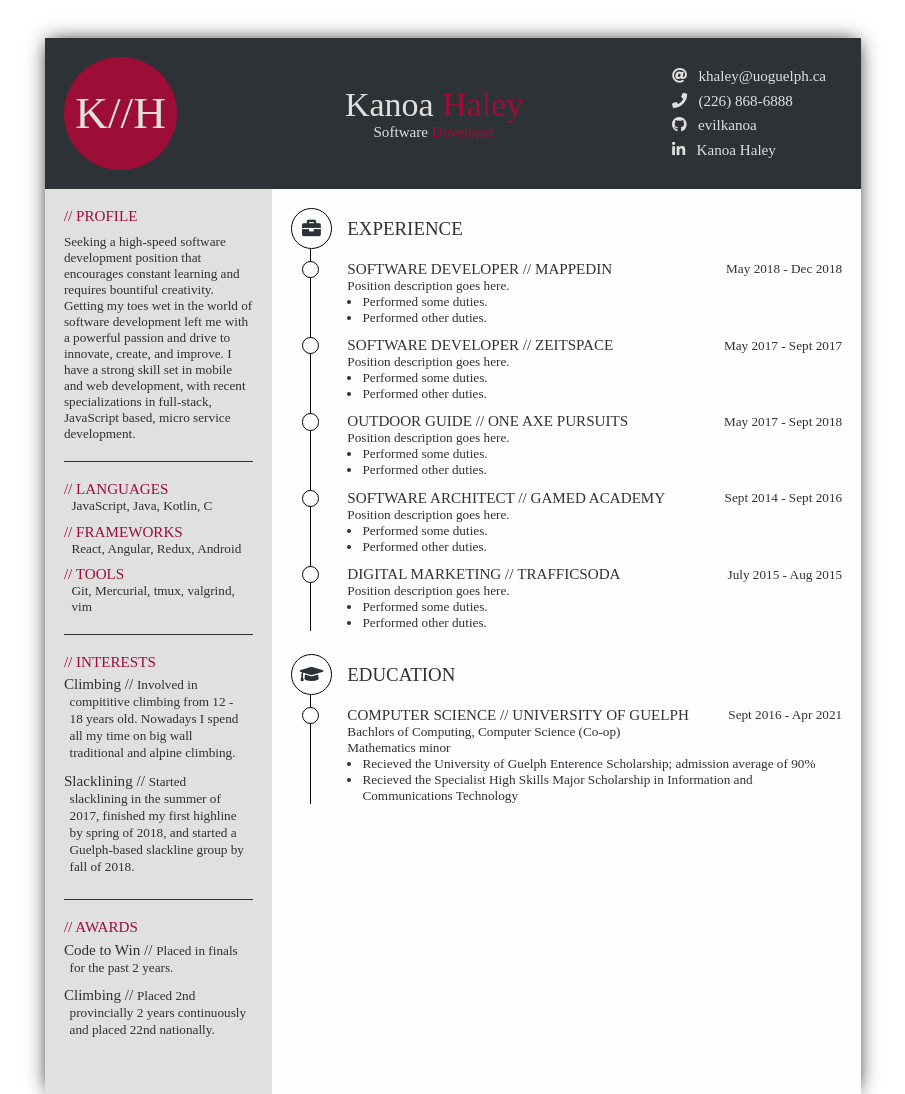
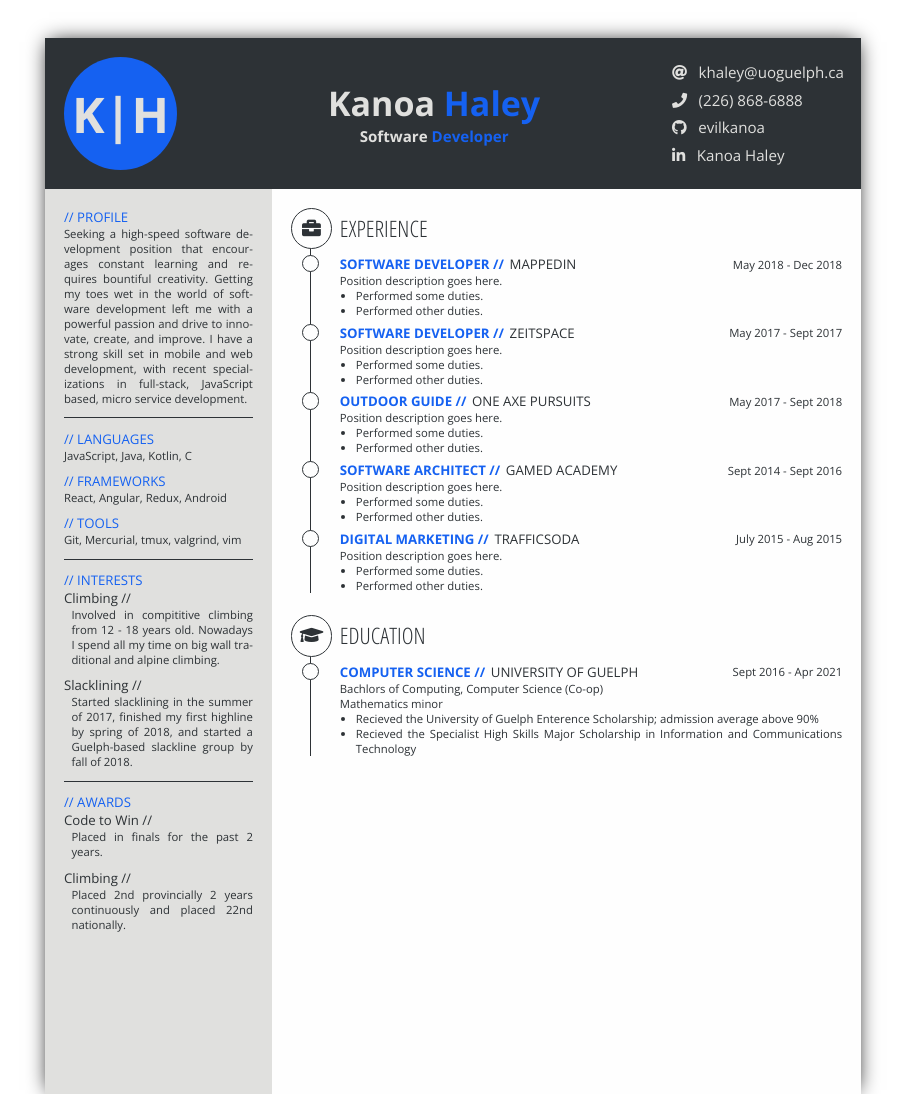
Before and after one commit to EvilKanoa/WebResume, a plain HTML site: page static/resume.html in a window 1280 px wide. Shown: the top 1094 px of the page, without its empty margins (187-1092 px from the left). Drawn offline with nearby package versions, Linux system fonts and the light colour scheme.

Commit message:
Changes from reviews

```diff
--- a/static/resume.css
+++ b/static/resume.css
@@ -2,8 +2,14 @@
 body {
   margin: 0;
   padding: 0;
-  background: #fff;
+  background: white;
   display: block;
+
+  /* colors */
+  --color-primary: #2d3236;
+  --color-secondary: #e0e0de;
+  --color-accent: #1561f1;
+  --color-background: #fefefe;
 }
 div, section {
   flex: 1 1 auto;
@@ -15,8 +21,11 @@ a {
 }
 
 /* font styles */
+@import url('https://fonts.googleapis.com/css?family=Open+Sans+Condensed:300|Open+Sans:400,700');
 body {
-  font-size: 4mm;
+  font-family: 'Open Sans', sans-serif;
+  font-weight: 400;
+  font-size: 3mm;
 }
 
 /* sizing styles to layout resume on a piece of "virtual paper" */
@@ -43,9 +52,17 @@ body {
   }
 }
 
+/* custom resume flags */
+.res-flag-justify {
+  display: block;
+  text-align: justify;
+  -webkit-hyphens: auto;
+  -ms-hyphens: auto;
+  hyphens: auto; }
+
 /* resume styling */
 .res {
-  background: #ffffff;
+  background: var(--color-background);
   display: grid;
   grid-template-columns: 60mm 1fr;
   grid-template-rows: 40mm 1fr; }
@@ -59,8 +76,8 @@ body {
     display: flex;
     flex-flow: row nowrap;
 
-    color: #e0e0de;
-    background: #2d3236; }
+    color: var(--color-secondary);
+    background: var(--color-primary); }
 
     .res .res-header .res-logo {
       flex: 0 0 30mm;
@@ -69,8 +86,9 @@ body {
       border-radius: 50%;
       line-height: 30mm;
       text-align: center;
-      font-size: 12mm;
-      background: #9c0d38; }
+      font-size: 13mm;
+      font-weight: 700;
+      background: var(--color-accent); }
 
     .res .res-header .res-name {
       flex: 1 0 auto;
@@ -80,10 +98,11 @@ body {
       flex-flow: column nowrap;
       justify-content: center;
       text-align: center;
-      font-size: 9mm; }
+      font-size: 9mm;
+      font-weight: bold; }
 
       .res .res-header .res-name-end {
-        color: #9c0d38; }
+        color: var(--color-accent); }
 
       .res .res-header .res-name .res-name-main {
         vertical-align: bottom;
@@ -119,29 +138,24 @@ body {
     grid-row-end: 3;
 
     padding: 5mm 5mm 0 5mm;
-    color: #2d3236;
-    background: #e0e0de; }
+    color: var(--color-primary);
+    background: var(--color-secondary); }
 
     .res .res-left .res-detail-title {
       display: block;
-      color: #9c0d38;
-      font-size: 4mm;
+      color: var(--color-accent);
+      font-size: 3.5mm;
       text-transform: uppercase; }
 
       .res .res-left .res-detail-title::before {
         content: '// '; }
 
     .res .res-left .res-profile {
-      padding-bottom: 5mm;
-      font-size: 3.5mm; }
-
-      .res .res-left .res-profile .res-detail-title {
-        padding-bottom: 2.5mm; }
+      padding-bottom: 3mm; }
 
     .res .res-left .res-skills {
-      border-top: 1px solid;
-      padding-top: 5mm;
-      padding-bottom: 2.5mm; }
+      border-top: 1px solid var(--color-primary);
+      padding: 3mm 0 0.5mm 0; }
 
       .res-skill-list {
         display: flex;
@@ -150,7 +164,8 @@ body {
 
 	.res-skill-list .res-skill-list-title {
 	  flex: 0 0 auto;
-	  color: #9c0d38;
+	  color: var(--color-accent);
+	  font-size: 3.5mm;
 	  text-transform: uppercase; }
 
 	  .res-skill-list .res-skill-list-title::before {
@@ -158,27 +173,31 @@ body {
 
         .res-skill-list .res-skill-list-items {
 	  flex: 1 1 auto;
-          font-size: 3.5mm;
-	  padding-left: 2mm; }
-
-    .res .res-left .res-interests {
-      padding-bottom: 5mm; }
+	  text-align: justify;
+	  -webkit-hyphens: auto;
+          -ms-hyphens: auto;
+          hyphens: auto; }
 
     .res .res-left .res-interests, .res .res-left .res-awards {
-      border-top: 1px solid;
-      padding-top: 5mm; }
+      border-top: 1px solid var(--color-primary);
+      padding: 3mm 0 0.5mm 0; }
 
       .res-interest-detail {
-        padding: 1.5mm; }
+        padding-bottom: 2.5mm; }
 
 	.res-interest-detail .res-interest-detail-title {
-	  margin-left: -1.5mm; }
+	  font-size: 3.5mm; }
 
 	  .res-interest-detail .res-interest-detail-title::after {
 	    content: ' //'; }
 
 	.res-interest-detail .res-interest-detail-description {
-	  font-size: 3.5mm; }
+	  display: block;
+	  text-align: justify;
+	  margin-left: 2mm;
+          -webkit-hyphens: auto;
+          -ms-hyphens: auto;
+          hyphens: auto; }
 
   .res .res-right {
     grid-column-start: 2;
@@ -187,7 +206,7 @@ body {
     grid-row-end: 3;
 
     padding: 5mm;
-    color: #2d3236;
+    color: var(--color-primary);
     background: #fefefe; }
 
     .res .res-right .res-content {
@@ -206,16 +225,17 @@ body {
       line-height: 10mm;
 
       font-size: 5mm;
-      border: 1px solid black;
+      border: 1px solid var(--color-primary);
       border-radius: 50%; }
 
     .res .res-right .res-content .res-content-header {
       grid-column-start: 2;
       grid-column-end: 3;
 
-      margin-left: 4mm;
+      margin-left: 2mm;
       line-height: 11mm;
-      font-size: 5mm;
+      font-size: 6mm;
+      font-family: 'Open Sans Condensed', sans-serif;
       text-transform: uppercase; }
 
     .res .res-right .res-content .res-content-item-dot {
@@ -224,27 +244,30 @@ body {
 
       z-index: 1;
       margin-left: 5.25mm;
-      border-left: 0.5mm solid black; }
+      border-left: 0.5mm solid var(--color-primary); }
 
     .res .res-right .res-content .res-content-item-dot > span {
       display: block;
       z-index: 2;
-      background: white;
+      background: var(--color-background);
       width: 4mm;
       height: 4mm;
-      margin-top: 3mm;
+      margin-top: 1.5mm;
       margin-left: -2.5mm;
       content: '';
-      border: 1px solid black;
+      border: 1px solid var(--color-primary);
       border-radius: 50%; }
 
     .res .res-right .res-content .res-content-item {
       grid-column-start: 2;
       grid-column-end: 3;
 
-      font-size: 3.5mm;
-      margin-top: 3mm;
-      margin-left: 4mm; }
+      margin-top: 1.5mm;
+      margin-left: 2mm;
+      text-align: justify;
+      -webkit-hyphens: auto;
+      -ms-hyphens: auto;
+      hyphens: auto; }
 
       .res .res-right .res-content .res-content-item .res-content-item-header {
         display: flex;
@@ -252,20 +275,22 @@ body {
 	flex-flow: row nowrap; }
 
 	.res .res-right .res-content .res-content-item .res-content-item-header-position {
-	  font-size: 4mm;
-	  padding-right: 1mm;
+	  font-size: 3.5mm;
+	  font-weight: 700;
+	  color: var(--color-accent);
+	  padding-right: 1.5mm;
 	  text-transform: uppercase; }
 
 	  .res .res-right .res-content .res-content-item .res-content-item-header-position::after {
 	    content: ' //'; }
 
 	.res .res-right .res-content .res-content-item .res-content-item-header-location {
-	  font-size: 4mm;
+	  font-size: 3.5mm;
 	  text-transform: uppercase; }
 
 	.res .res-right .res-content .res-content-item .res-content-item-header-date {
 	  margin-left: auto; }
 
       .res .res-right .res-content .res-content-item ul {
-        padding: 0 0 0 4mm;
+        padding: 0 0 0 4.25mm;
 	margin: 0; }
--- a/static/resume.html
+++ b/static/resume.html
@@ -8,6 +8,7 @@
   <meta name="author" content="Kanoa Haley">
 
   <link rel="stylesheet" href="https://use.fontawesome.com/releases/v5.5.0/css/all.css" integrity="sha384-B4dIYHKNBt8Bc12p+WXckhzcICo0wtJAoU8YZTY5qE0Id1GSseTk6S+L3BlXeVIU" crossorigin="anonymous">
+  <link rel="stylesheet" href="https://fonts.googleapis.com/css?family=Open+Sans+Condensed:300|Open+Sans:400,700">
   <link rel="stylesheet" href="resume.css">
 </head>
 
@@ -15,7 +16,7 @@
   <div class="res">
     <header class="res-header">
       <section class="res-logo">
-        K//H
+        K|H
       </section>
 
       <section class="res-name">
@@ -37,7 +38,7 @@
     </header>
 
     <div class="res-left">
-      <section class="res-profile">
+      <section class="res-profile res-flag-justify">
         <span class="res-detail-title">Profile</span>
         Seeking a high-speed software development position that encourages constant learning and requires bountiful creativity. Getting my toes wet in the world of software development left me with a powerful passion and drive to innovate, create, and improve. I have a strong skill set in mobile and web development, with recent specializations in full-stack, JavaScript based, micro service development.
       </section>
@@ -186,7 +187,7 @@
 	  <br/>
 	  Mathematics minor
 	  <ul>
-            <li>Recieved the University of Guelph Enterence Scholarship; admission average of 90%</li>
+            <li>Recieved the University of Guelph Enterence Scholarship; admission average above 90%</li>
 	    <li>Recieved the Specialist High Skills Major Scholarship in Information and Communications Technology</li>
 	  </ul>
 	</div>
```
